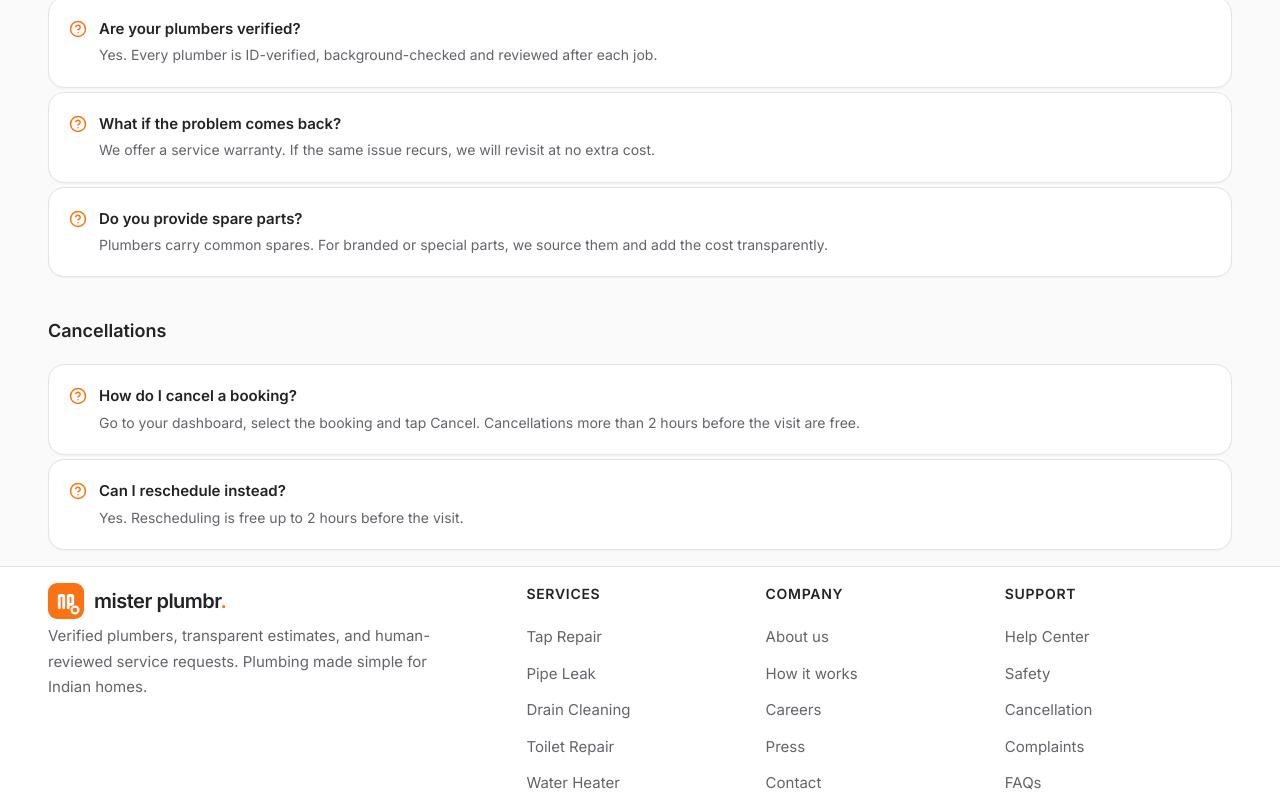
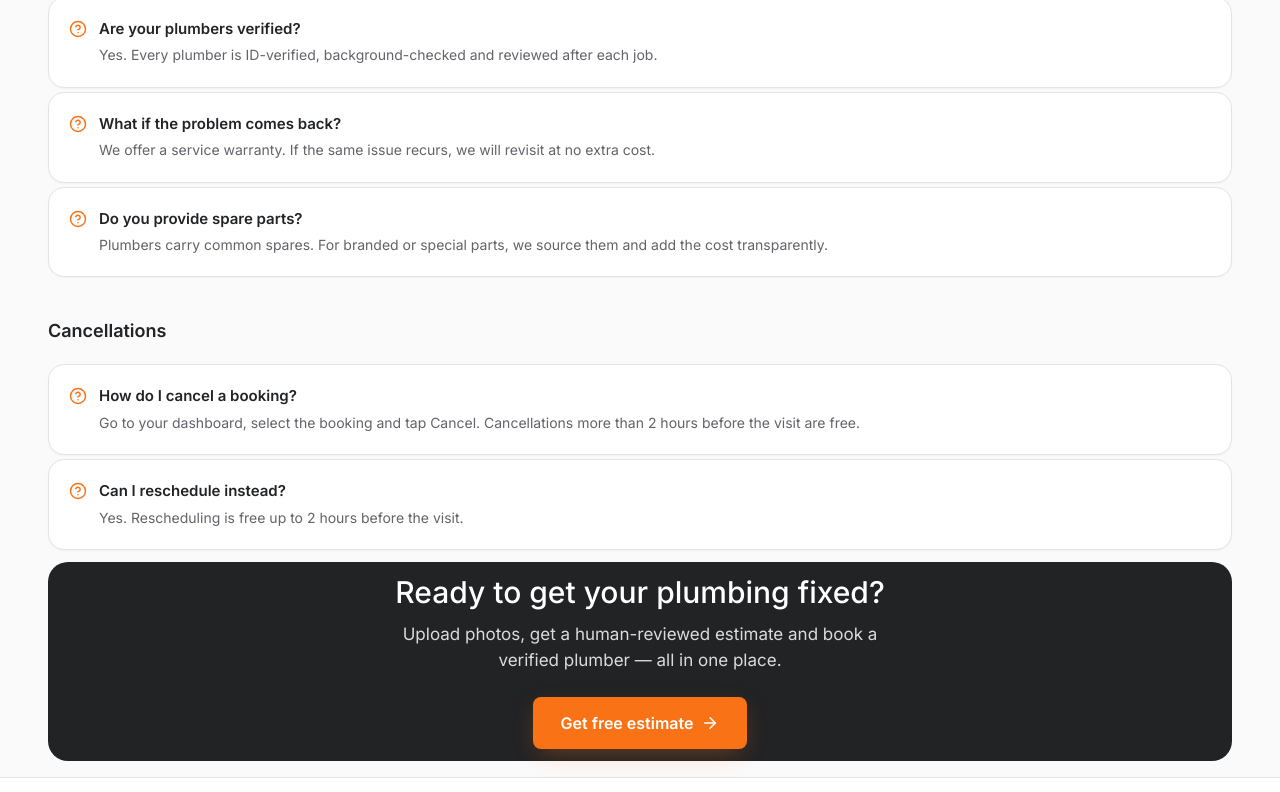
Before and after one commit to mister-plumbr/mr-plumber-webapp, a Next.js app: page /faqs in a window 1280 px wide. Shown: the part 1080-1872 px from the top of the page. Built offline with nearby package versions, Linux system fonts and the light colour scheme.

Commit message:
ui: add prominent bottom estimate CTA to page shell

```diff
--- a/app/components/PageShell.tsx
+++ b/app/components/PageShell.tsx
@@ -41,6 +41,24 @@ export default function PageShell({ title, subtitle, children, showCta = true }:
         {/* Content */}
         <div className="mx-auto max-w-[1200px] px-5 py-12 sm:px-6 lg:px-8 lg:py-16">
           {children}
+
+          {showCta && (
+            <div className="mt-12 rounded-[20px] bg-[#222325] p-8 text-center md:p-12">
+              <h2 className="text-2xl font-medium text-white md:text-3xl">
+                Ready to get your plumbing fixed?
+              </h2>
+              <p className="mx-auto mt-3 max-w-lg text-[17px] text-[#dadbdd]">
+                Upload photos, get a human-reviewed estimate and book a verified plumber — all in one place.
+              </p>
+              <Link
+                href="/upload"
+                className="group mt-6 inline-flex items-center gap-2 rounded-[8px] bg-[#f97316] px-7 py-3.5 text-[16px] font-semibold text-white shadow-[0_8px_24px_-6px_rgba(249,115,22,0.35)] hover:bg-[#ea580c] transition-colors"
+              >
+                Get free estimate
+                <ArrowRight size={18} className="transition-transform group-hover:translate-x-1" />
+              </Link>
+            </div>
+          )}
         </div>
       </main>
       <Footer />
```
